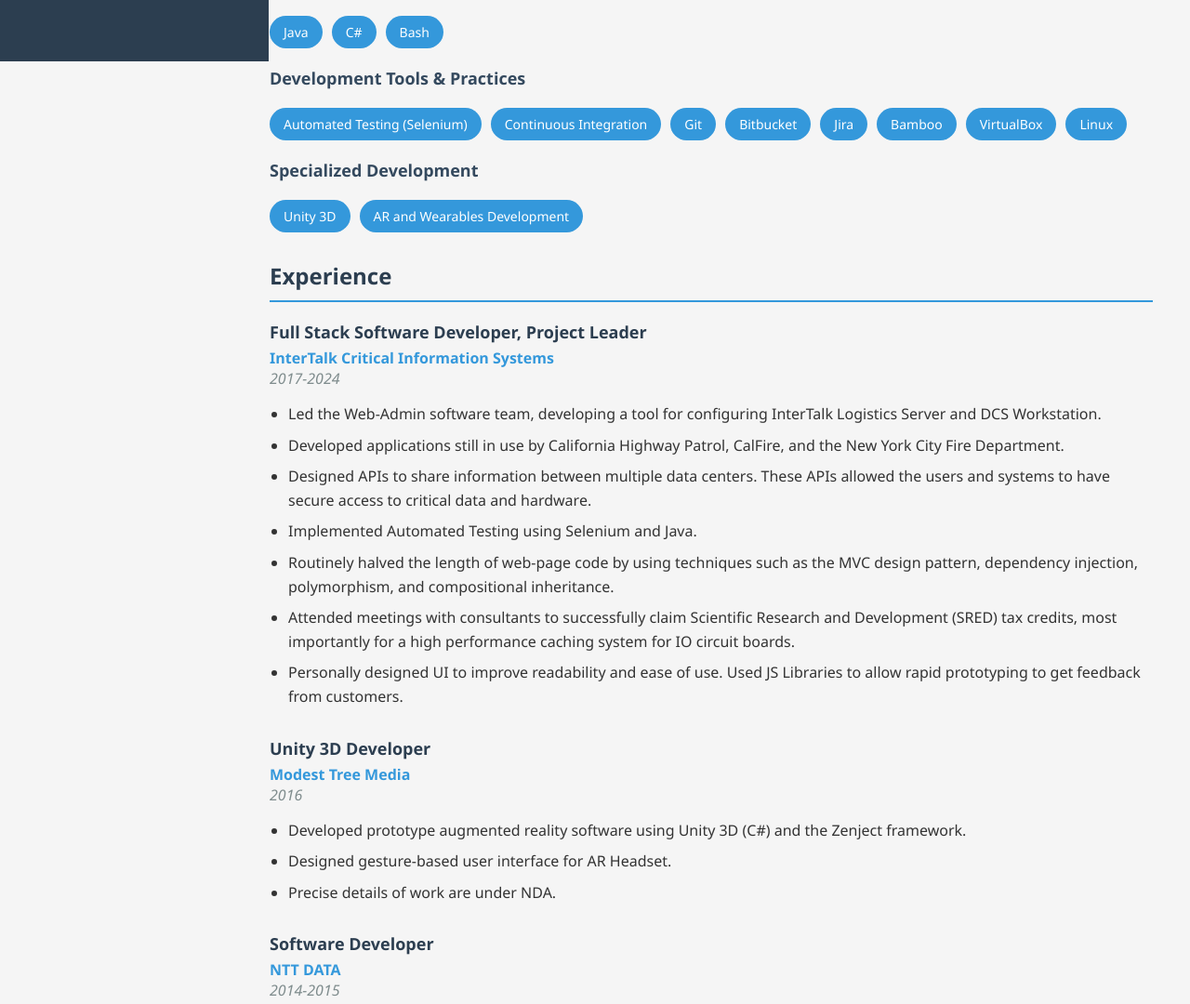
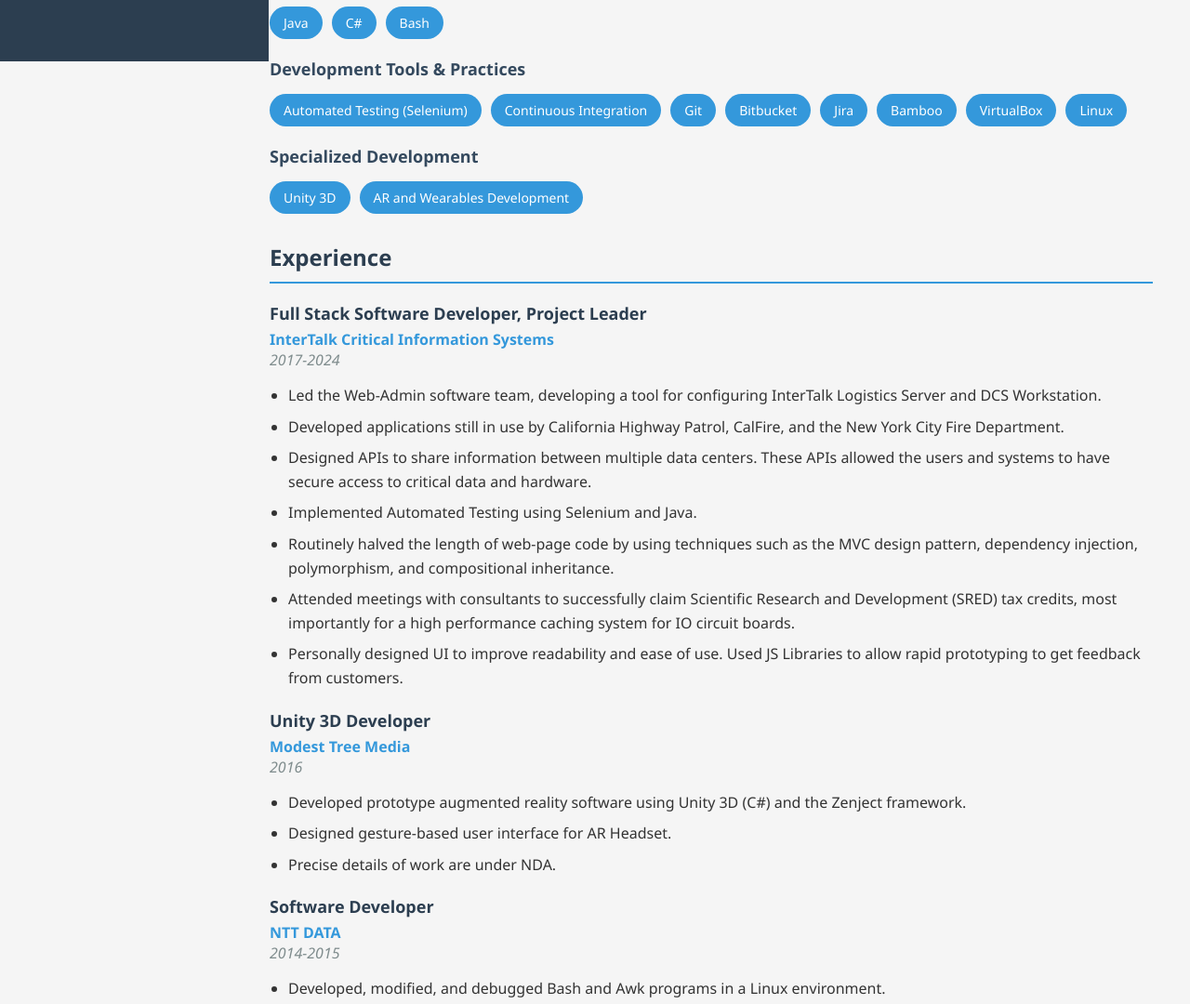
Before and after one commit to Brandon-Chambers/Website, a plain HTML site: page index.html in a window 1280 px wide. Shown: the part 734-1814 px from the top of the page at 93% size. Drawn offline with Linux system fonts and the light colour scheme.

Commit message:
Progress

```diff
--- a/index_style.css
+++ b/index_style.css
@@ -119,7 +119,7 @@
             display: flex;
             flex-wrap: wrap;
             gap: 10px;
-            margin-top: 20px;
+            margin-top: 15px;
         }
 
         .skill {
@@ -128,10 +128,6 @@
             padding: 8px 15px;
             border-radius: 20px;
             font-size: 14px;
-        }
-
-        .experience-item {
-            margin-bottom: 30px;
         }
 
         .experience-item h3 {
```
